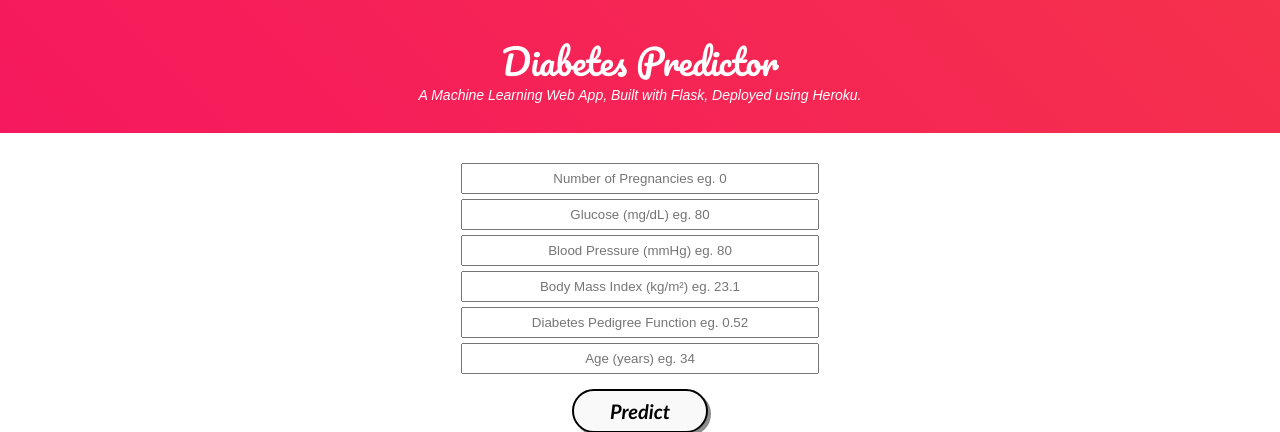
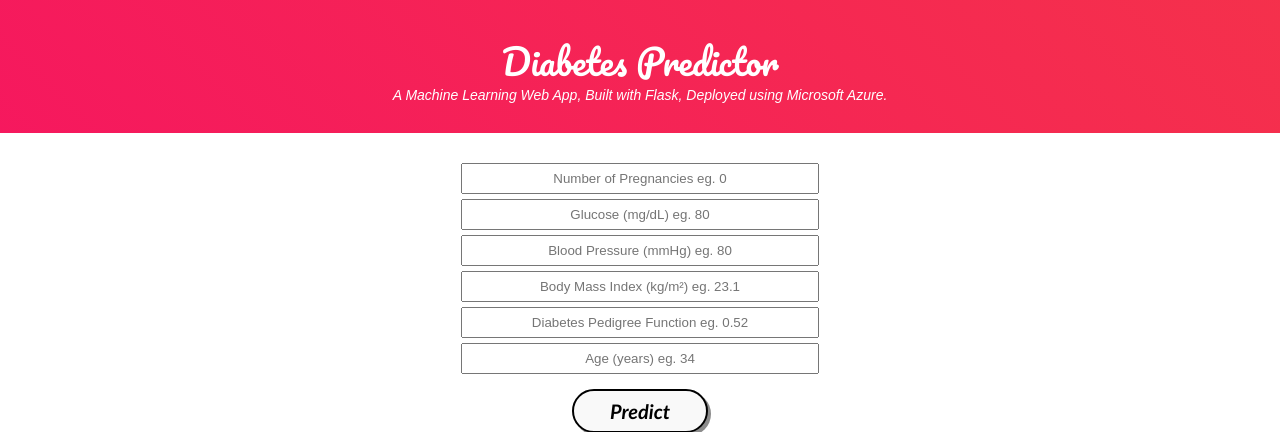
Before and after one commit to biswasvempati/Diabetes_Prediction, a Flask app: page / in a window 1280 px wide. Shown: the top 432 px of the page. Run offline with Flask 2, Linux system fonts and the light colour scheme; some libraries are stand-ins or nearby versions.

Commit message:
Update diabetes.html

```diff
--- a/templates/diabetes.html
+++ b/templates/diabetes.html
@@ -17,7 +17,7 @@
   <div class="container">
     <h2 class='container-heading'><span class="heading_font">Diabetes Predictor</span></h2>
     <div class='description'>
-      <p>A Machine Learning Web App, Built with Flask, Deployed using Heroku.</p>
+      <p>A Machine Learning Web App, Built with Flask, Deployed using Microsoft Azure.</p>
     </div>
   </div>
 
```
